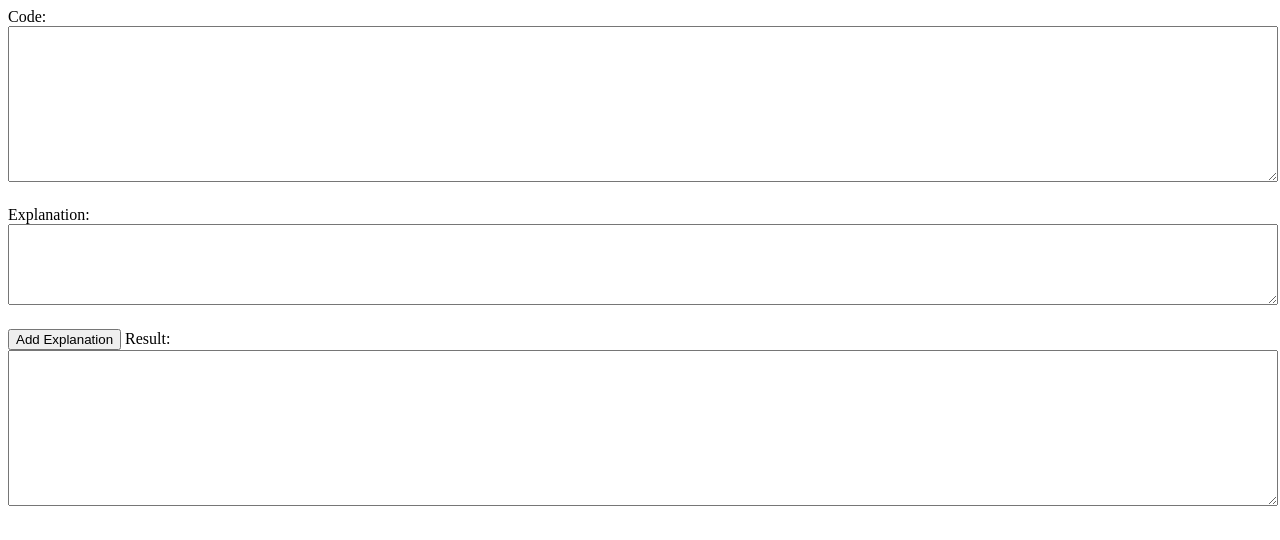
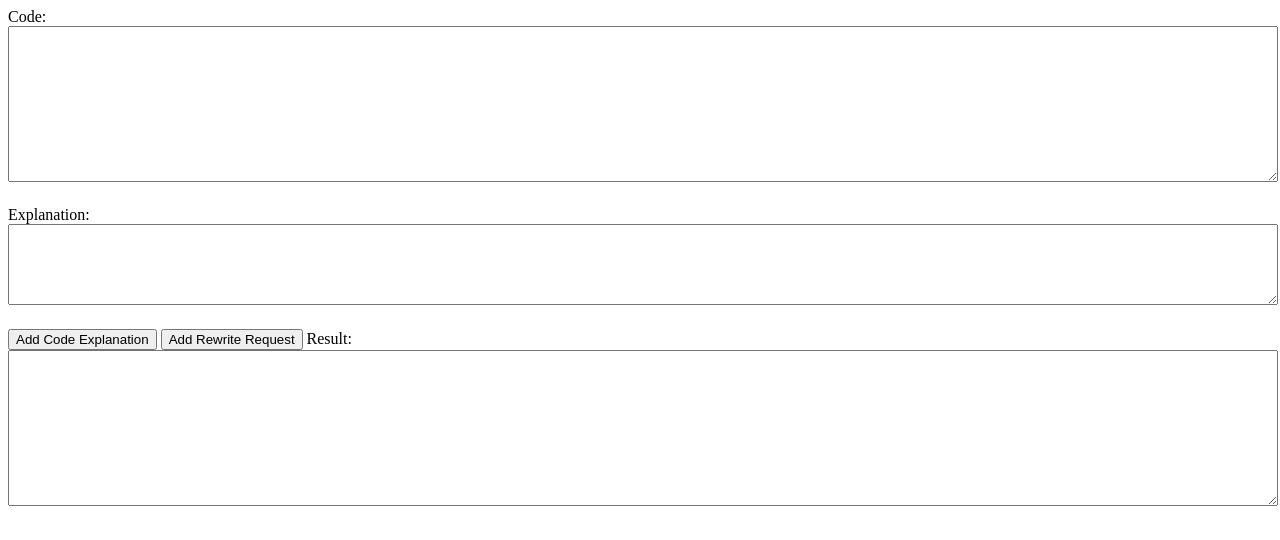
Before and after one commit to isauravmanitripathi/Baisc-sentance, a plain HTML site: page index.html in a window 1280 px wide. Drawn offline with Linux system fonts and the light colour scheme.

Commit message:
Update index.html

```diff
--- a/index.html
+++ b/index.html
@@ -7,17 +7,17 @@
             width: 100%;
             margin-bottom: 20px;
         }
-
     </style>
 </head>
 <body>
 <label for="code_area">Code:</label>
-<textarea id="code_area" rows="10" oninput="addExplanation()"></textarea>
+<textarea id="code_area" rows="10"></textarea>
 
 <label for="explanation_area">Explanation:</label>
-<textarea id="explanation_area" rows="5" oninput="addExplanation()"></textarea>
+<textarea id="explanation_area" rows="5"></textarea>
 
-<button onclick="addExplanation()">Add Explanation</button>
+<button onclick="addExplanation(1)">Add Code Explanation</button>
+<button onclick="addExplanation(2)">Add Rewrite Request</button>
 
 <label for="result_area">Result:</label>
 <textarea id="result_area" rows="10"></textarea>
@@ -25,10 +25,17 @@
 <div id="past_results"></div>
 
 <script>
-    function addExplanation() {
+    function addExplanation(option) {
         var code = document.getElementById("code_area").value;
         var explanation = document.getElementById("explanation_area").value;
-        var modifiedCode = "Explain what this code does in plain English. Do not include code in the reply just explain what it does: " + explanation + "\n\n" + code;
+        var modifiedCode;
+
+        if(option === 1) {
+            modifiedCode = "Explain what this code does in plain English. Do not include code in the reply just explain what it does: " + explanation + "\n\n" + code;
+        } else if(option === 2) {
+            modifiedCode = "Rewrite this text and make sure each sentences are less than 500 characters:\n\n" + explanation + "\n\n" + code;
+        }
+
         document.getElementById("result_area").value = modifiedCode;
 
         // Create a new div for the past result
```
